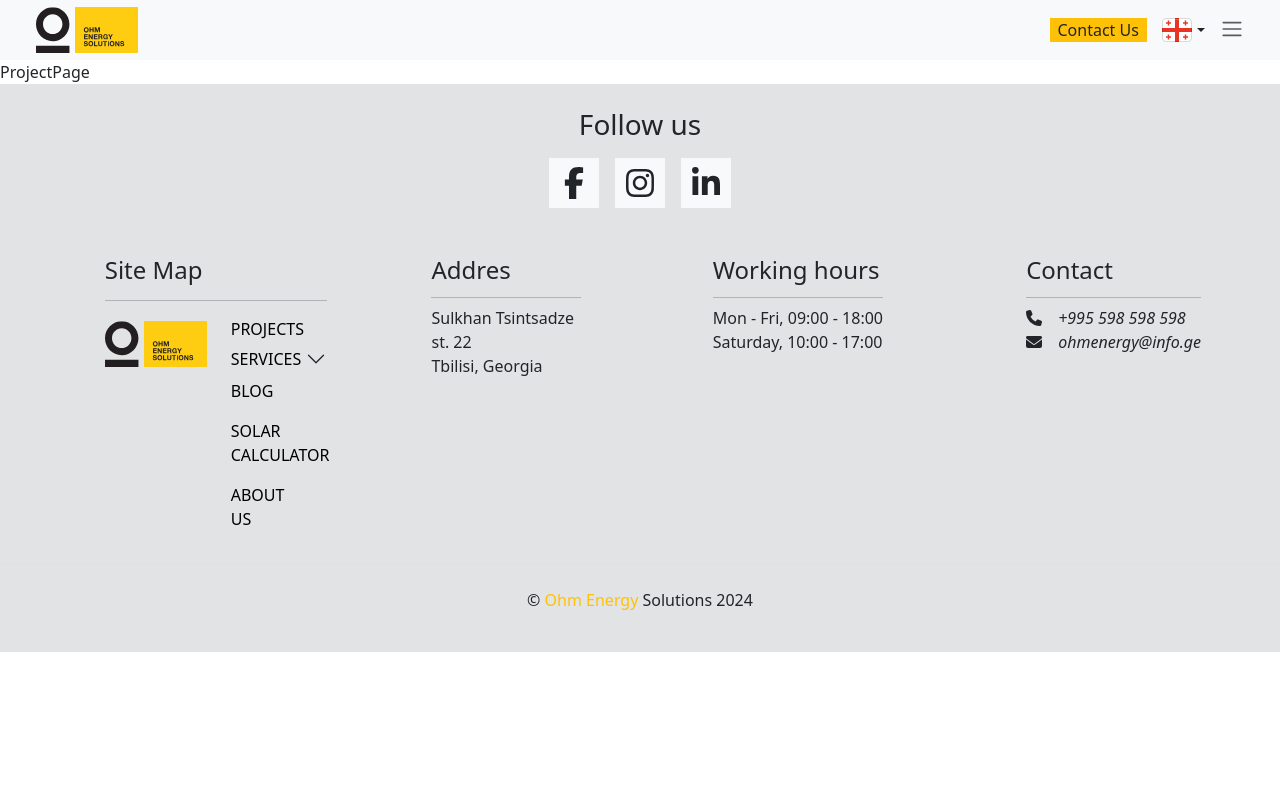
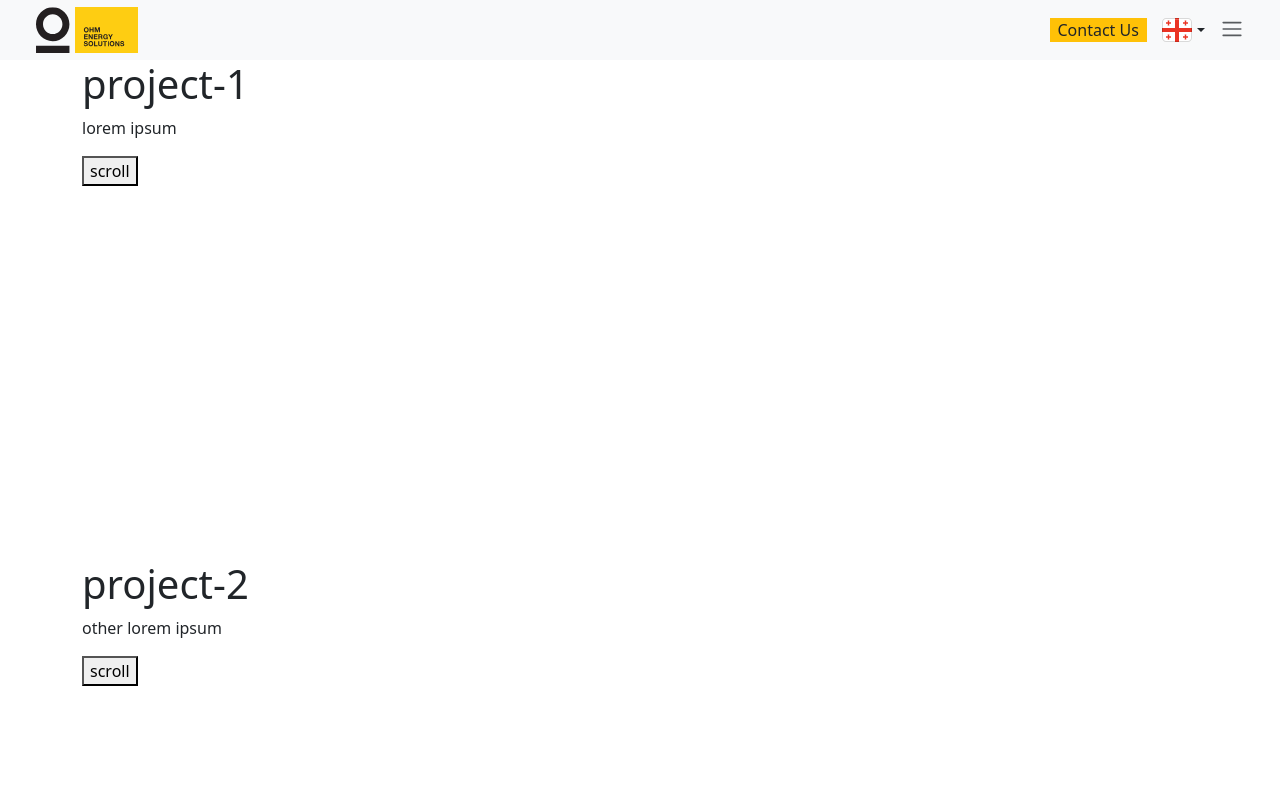
Before and after one commit to U-riani/OHMEnergy, a React (Create React App) app: page /projects in a window 1280 px wide. Shown: the top 800 px of the page. Built offline with nearby package versions, Linux system fonts and the light colour scheme.

Commit message:
navigation

```diff
--- a/package.json
+++ b/package.json
@@ -7,6 +7,7 @@
     "@fortawesome/free-brands-svg-icons": "^6.5.2",
     "@fortawesome/free-solid-svg-icons": "^6.5.2",
     "@fortawesome/react-fontawesome": "^0.2.2",
+    "@reduxjs/toolkit": "^2.2.5",
     "@testing-library/jest-dom": "^5.17.0",
     "@testing-library/react": "^13.4.0",
     "@testing-library/user-event": "^13.5.0",
@@ -17,6 +18,7 @@
     "react": "^18.2.0",
     "react-bootstrap": "^2.10.2",
     "react-dom": "^18.2.0",
+    "react-redux": "^9.1.2",
     "react-router-dom": "^6.23.1",
     "react-scripts": "^5.0.1",
     "react-scroll": "^1.9.0",
--- a/src/App.js
+++ b/src/App.js
@@ -1,20 +1,20 @@
-import Navbar from "./components/NavbarComponent";
+import React from "react";
 import { BrowserRouter as Router, Routes, Route } from "react-router-dom";
 import MainPage from "./pages/MainPage";
-import Footer from "./components/Footer";
-import ProjectPage from "./pages/ProjectPage";
+import ProjectsPage from "./pages/ProjectsPage";
+import SingleProjectPage from "./pages/SingleProjectPage";
+import Layout from "./components/Layout";
 
 function App() {
   return (
     <Router>
-      <Navbar />
-      <div className="App">
-        <Routes>
-          <Route exac path="/" element={<MainPage />}/>
-          <Route path="/projects" element={<ProjectPage />}/>
-        </Routes>
-      </div>
-      <Footer />
+      <Routes>
+        <Route path="/" element={<Layout />}>
+          <Route index element={<MainPage />} />
+          <Route path="projects" element={<ProjectsPage />} />
+          <Route path="projects/:projectId" element={<SingleProjectPage />} />
+        </Route>
+      </Routes>
     </Router>
   );
 }
--- /dev/null
+++ b/src/components/Layout.js
@@ -0,0 +1,20 @@
+// src/components/Layout.js
+import React from "react";
+import Navbar from "./NavbarComponent";
+import Footer from "./Footer";
+import { Container } from "react-bootstrap";
+import { Outlet } from "react-router-dom";
+
+const Layout = () => {
+  return (
+    <>
+      <Navbar />
+      <Container fluid className="px-0 App">
+        <Outlet />
+      </Container>
+      <Footer />
+    </>
+  );
+};
+
+export default Layout;
--- a/src/components/ProjectsComponent.js
+++ b/src/components/ProjectsComponent.js
@@ -1,5 +1,6 @@
 import React from "react";
 import { Card, Col, Container, Row } from "react-bootstrap";
+import { Link } from "react-router-dom";
 
 const ProjectsComponent = () => {
   const projects = [
@@ -12,18 +13,23 @@ const ProjectsComponent = () => {
   ];
 
   return (
-    <Container fluid className="pt-5 border-top bg-light"  id="projects">
+    <Container fluid className="pt-5 border-top bg-light" id="projects">
       <Row className="py-5 d-flex justify-content-evenly mx-0 px-0 projects-container pt-5">
         {projects.map((proj, i) => (
           <Col sm={4} className="mb-5 " key={i + 1}>
-            <Card className="border-0  rounded-0 projects-card-container" >
-              <Card.Img variant="top" src={proj.src} className={`project-img project-img-${i + 1} rounded-0`}/>
+            <Link to={`projects/${proj.name}`}>
+              <Card className="border-0  rounded-0 projects-card-container">
+                <Card.Img
+                  variant="top"
+                  src={proj.src}
+                  className={`project-img project-img-${i + 1} rounded-0`}
+                />
                 <div className="project-img-after"></div>
                 <Card.Body className="projects-body-container  border-0">
                   <Card.Title className="">Card Title</Card.Title>
                   <Card.Text className="">
-                  Some quick example text to build on the card title and make up
-                  the bulk of the card's content.
+                    Some quick example text to build on the card title and make
+                    up the bulk of the card's content.
                   </Card.Text>
                 </Card.Body>
                 {/* <Card.Body className="border border-top-0 border-warning">
@@ -31,6 +37,7 @@ const ProjectsComponent = () => {
                 <Card.Link href="#">Another Link</Card.Link>
               </Card.Body> */}
               </Card>
+            </Link>
           </Col>
         ))}
       </Row>
--- /dev/null
+++ b/src/data/projectsSlice.js
@@ -0,0 +1,58 @@
+import { createSlice } from "@reduxjs/toolkit";
+
+const initialState = [
+  {
+    name: "project-1",
+    description: "lorem ipsum",
+  },
+  {
+    name: "project-2",
+    description: "other lorem ipsum",
+  },
+  {
+    name: "project-3",
+    description: "cdscdscdfdsfother lorem ipsum",
+  },
+  {
+    name: "project-4",
+    description: "cvdsvd dsvdsvother lorem ipsum",
+  },
+  {
+    name: "project-5",
+    description: "cvdsvd dsvdsvother lorem ipsum",
+  },
+  {
+    name: "project-6",
+    description: "cvdsvd dsvdsvother lorem ipsum",
+  },
+  {
+    name: "project-7",
+    description: "cvdsvd dsvdsvother lorem ipsum",
+  },
+  {
+    name: "project-8",
+    description: "cvdsvd dsvdsvother lorem ipsum",
+  },
+  {
+    name: "project-9",
+    description: "cvdsvd dsvdsvother lorem ipsum",
+  },
+  {
+    name: "project-10",
+    description: "cvdsvd dsvdsvother lorem ipsum",
+  },
+];
+
+export const projectsSlice = createSlice({
+  name: "projects",
+  initialState,
+  reducers: {
+    getAllProjects: (state) => {
+      return state;
+    },
+  },
+});
+
+export const { getAllProjects } = projectsSlice.actions;
+
+export default projectsSlice.reducer;
--- /dev/null
+++ b/src/data/store.js
@@ -0,0 +1,11 @@
+import { configureStore } from "@reduxjs/toolkit";
+import { projectsSlice } from "./projectsSlice";
+import projectsReducer from "./projectsSlice";
+
+const store = configureStore({
+  reducer: {
+    projects: projectsReducer,
+  },
+});
+
+export default store;
--- a/src/index.css
+++ b/src/index.css
@@ -13,6 +13,8 @@ body {
   box-sizing: border-box !important;
   margin: 0;
 }
+
+
 
 .App {
   width: 100%;
@@ -274,6 +276,7 @@ body {
 .projects-container {
   height: 600px;
   overflow: scroll;
+  overflow-x: hidden;
 }
 
 .project-img {
--- a/src/index.js
+++ b/src/index.js
@@ -1,15 +1,17 @@
-import React from 'react';
-import ReactDOM from 'react-dom/client';
-import './index.css';
-import App from './App';
-import 'bootstrap/dist/css/bootstrap.min.css';
+import React from "react";
+import ReactDOM from "react-dom/client";
+import "./index.css";
+import App from "./App";
+import "bootstrap/dist/css/bootstrap.min.css";
+import { Provider } from "react-redux";
+import store from './data/store'
 
-
-
-const root = ReactDOM.createRoot(document.getElementById('root'));
+const root = ReactDOM.createRoot(document.getElementById("root"));
 root.render(
   <React.StrictMode>
-    <App />
+    <Provider store={store}>
+      <App />
+    </Provider>
   </React.StrictMode>
 );
 
--- a/src/pages/ProjectPage.js
+++ /dev/null
@@ -1,9 +0,0 @@
-import React from 'react'
-
-const ProjectPage = () => {
-  return (
-    <div>ProjectPage</div>
-  )
-}
-
-export default ProjectPage
--- /dev/null
+++ b/src/pages/ProjectsPage.js
@@ -0,0 +1,49 @@
+import React, { useEffect } from "react";
+import { Col, Container, Row } from "react-bootstrap";
+import { useDispatch, useSelector } from "react-redux";
+
+const ProjectPage = () => {
+  const projects = useSelector((state) => state.projects);
+  const dispatch = useDispatch();
+  console.log(projects);
+
+  const handleScroll = (e) => {
+    const element = document.getElementById("9");
+    if (element) {
+      console.log(element.getBoundingClientRect(), window.scrollY);
+    }
+  };
+
+  const handleClick = () => {
+    const element = document.getElementById("9");
+    if (element) {
+      const yOffset = -70; // Adjust this value to match your navbar height
+      const y =
+        element.getBoundingClientRect().top + window.scrollY + yOffset;
+      window.scrollTo({ top: y, behavior: "smooth" });
+    }
+  };
+
+  useEffect(() => {
+    window.addEventListener("scroll", handleScroll);
+    return () => {
+      window.removeEventListener("scroll", handleScroll);
+    };
+  });
+
+  return (
+    <Container>
+      <Row>
+        {projects.map((proj, i) => (
+          <Col sm={12} key={i} id={i + 1} style={{ height: "500px" }}>
+            <h1>{proj.name}</h1>
+            <p>{proj.description}</p>
+            <button onClick={handleClick}>scroll</button>
+          </Col>
+        ))}
+      </Row>
+    </Container>
+  );
+};
+
+export default ProjectPage;
--- /dev/null
+++ b/src/pages/SingleProjectPage.js
@@ -0,0 +1,25 @@
+import React from 'react'
+import { Col, Container, Row } from 'react-bootstrap';
+import { useSelector } from 'react-redux'
+import { useParams } from 'react-router-dom';
+
+const SingleProjectPage = () => {
+  const {projectId} = useParams()
+  const project = useSelector(state => state.projects.find(proj => proj.name == projectId));
+  console.log(projectId)
+  return (
+    <Container fluid>
+      <Row>
+      {project ? (
+        <Col>
+        <h2>{project.name}</h2>
+        <p>{project.description}</p>
+        </Col>
+      ) : <div>not found</div>
+        }
+        </Row>
+    </Container>
+  )
+}
+
+export default SingleProjectPage
```
Also changed, not shown: src/components/NavbarComponent.js (+51 -23 lines), 1 other file (tests, documents, lock files or other folders). Lines whose indentation alone changed are shown as unchanged.
